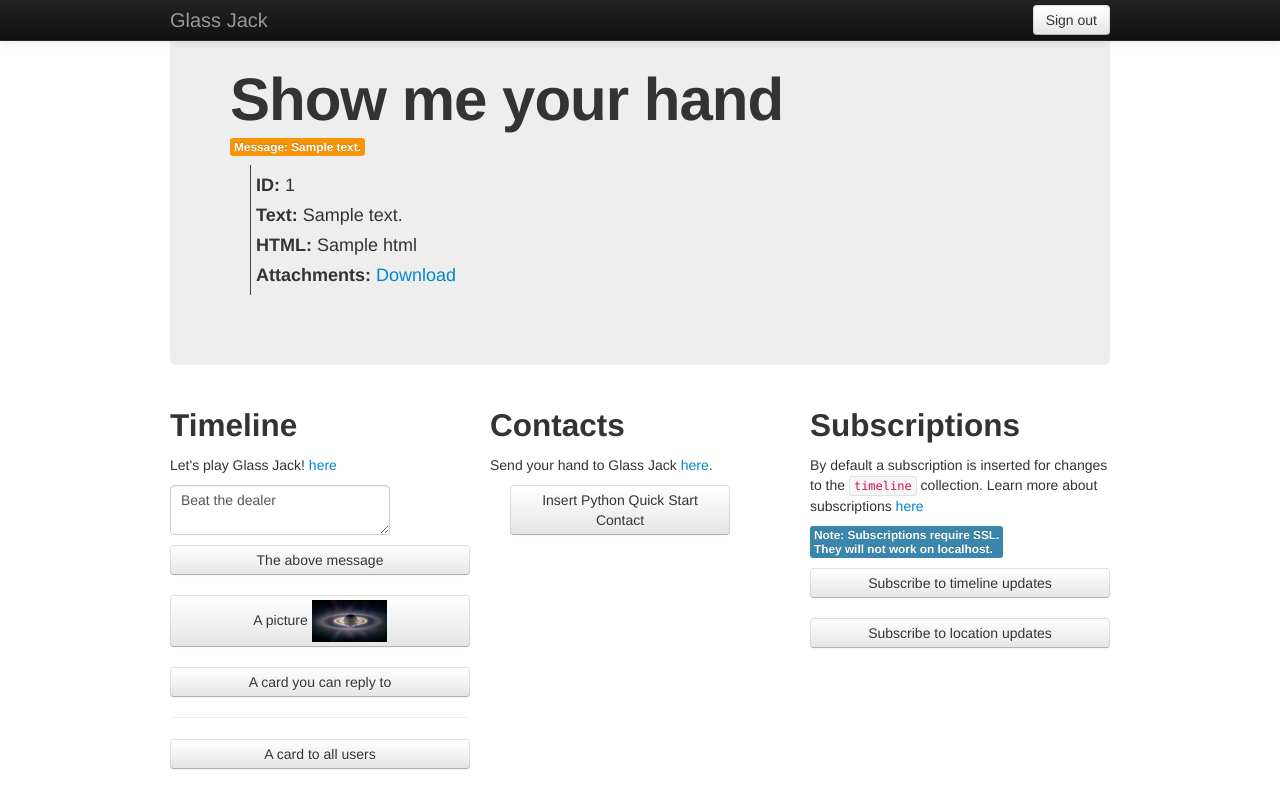
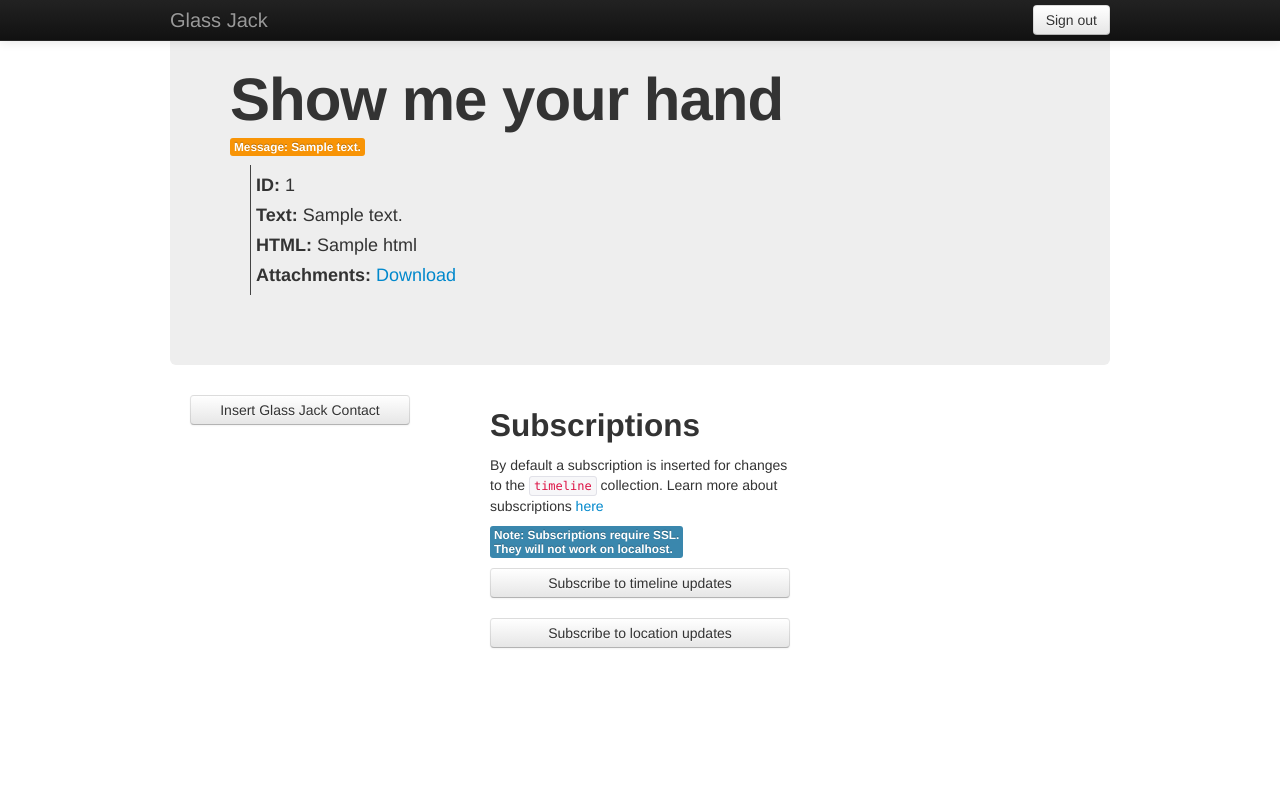
Before and after one commit to uncamy/GlassJack, a Python web app: template templates/index.html in a window 1280 px wide. Run offline with Jinja, Linux system fonts and the light colour scheme; the template is opened without the code that fills it: most values are stand-ins (such as "Sample title", 1, 10 or a date in 2020); some libraries are stand-ins or nearby versions.

Commit message:
removed timelines from web app and changed contact info

```diff
--- a/templates/index.html
+++ b/templates/index.html
@@ -62,25 +62,6 @@
     <span class="label label-warning">Message: {{ message }}</span>
     {% endif %}
 
-
-
-
-
-
-
-
-
-
-
-
-
-
-
-
-
-
-
-
     <div style="margin-top: 5px;">
 
       {% for timelineItem in timelineItems %}
@@ -101,7 +82,6 @@
             {% else %}
             <a href="/attachmentproxy?attachment={{ attachment.id }}&timelineItem={{ timelineItem.id }}">Download</a>
 
-
             {% endif %}
           {% endfor %}
         </li>
@@ -114,65 +94,22 @@
   <!-- Example row of columns -->
   <div class="row">
     <div class="span4">
-      <h2>Timeline</h2>
-
-      <p>Let's play Glass Jack!
-        <a href="https://developers.google.com/glass/timeline">here</a></p>
-
-
-      <form action="/" method="post">
-        <input type="hidden" name="operation" value="insertItem">
-        <textarea name="message"> Beat the dealer </textarea><br/>
-        <button class="btn" type="submit">The above message</button>
-      </form>
-
-      <form action="/" method="post">
-        <input type="hidden" name="operation" value="insertItem">
-        <input type="hidden" name="message"
-               value="Should we hit or stay?">
-        <input type="hidden" name="imageUrl"
-               value="/static/images/saturn-eclipse.jpg">
-        <input type="hidden" name="contentType" value="image/jpeg">
-
-        <button class="btn" type="submit">A picture
-          <img class="button-icon"
-               src="/static/images/saturn-eclipse.jpg">
-        </button>
-      </form>
-      <form action="/" method="post">
-        <input type="hidden" name="operation" value="insertItemWithAction">
-        <button class="btn" type="submit">A card you can reply to</button>
-      </form>
-      <hr>
-      <form action="/" method="post">
-        <input type="hidden" name="operation" value="insertItemAllUsers">
-        <button class="btn" type="submit">A card to all users</button>
-      </form>
-
-    </div>
-
-    <div class="span4">
-      <h2>Contacts</h2>
-      <p>Send your hand to Glass Jack
-        <a href="https://developers.google.com/glass/contacts">here</a>.</p>
-
       {% if contact %}
       <form class="span3" action="/"
             method="post">
         <input type="hidden" name="operation" value="deleteContact">
-        <input type="hidden" name="id" value="Python Quick Start">
-        <button class="btn" type="submit">Delete Python Quick Start Contact
-        </button>
+        <input type="hidden" name="id" value="Glass Jack">
+        <button class="btn" type="submit">Delete Glass Jack Contact</button>
       </form>
       {% else %}
       <form class="span3" action="/"
             method="post">
         <input type="hidden" name="operation" value="insertContact">
         <input type="hidden" name="imageUrl"
-               value="/static/images/python.png">
+               value="/static/images/logo.png">
         <input type="hidden" name="name"
-               value="Python Quick Start">
-        <button class="btn" type="submit">Insert Python Quick Start Contact
+               value="Glass Jack">
+        <button class="btn" type="submit">Insert Glass Jack Contact
         </button>
       </form>
       {% endif %}
```
